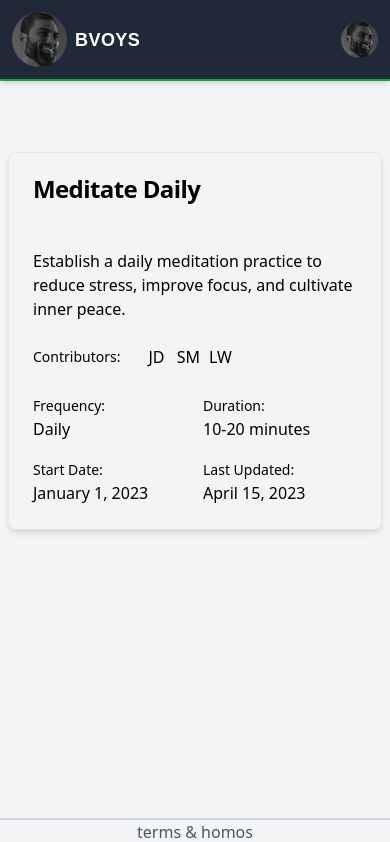
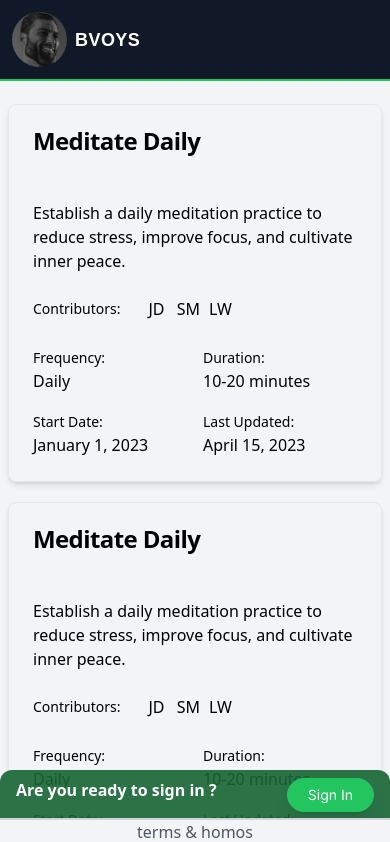
Before and after one commit to AsserElshafey/best-version-of-your-self, a Next.js app in the folder best-version-of-your-self/: page / in a window 390 px wide. Shown: the top 842 px of the page. Built offline with nearby package versions, Linux system fonts and the light colour scheme.

Commit message:
feat(pages): more flexiblity in the design

```diff
--- a/best-version-of-your-self/app/layout.jsx
+++ b/best-version-of-your-self/app/layout.jsx
@@ -11,8 +11,7 @@ const Rootlayout = ({ children }) => {
   return (
     <html lang='en'>
       <body className='bg-gray-100'>
-        <Nav />
-        <main className='pt-36'>
+        <main>
           {children}
         </main>
         <Footer />
--- a/best-version-of-your-self/app/login/page.jsx
+++ b/best-version-of-your-self/app/login/page.jsx
@@ -1,11 +1,22 @@
 import Login from '@/components/Login'
-
+import { HomeIcon } from '@heroicons/react/24/solid'
+import Link from 'next/link'
 
 const LoginPage = () => {
   return (
-    <div className='flex justify-center'>
-      <Login />
-    </div>
+    <>
+      <div className='flex justify-center items-center h-screen'>
+        <Login />
+      </div>
+      <div className="flex fixed bg-green-700 bottom-10 right-5 p-3 rounded-full">
+        <Link
+          href='/'
+          className="hover:scale-110 transition-all"
+        >
+          <HomeIcon className="w-6 h-6 text-white" />
+        </Link>
+      </div>
+    </>
   )
 }
 
--- a/best-version-of-your-self/app/page.jsx
+++ b/best-version-of-your-self/app/page.jsx
@@ -1,19 +1,52 @@
 
-
+import Link from "next/link"
+import Image from "next/image"
 import HabitCard from "@/components/HabitCard";
 import Login from "@/components/Login";
 
 
 const Home = () => {
   return (
-    <div className="flex justify-center md:w-4/6 p-2 md:p-0">
-      <div className="">
-        <HabitCard />
+    <>
+      <div className="flex w-full bg-gray-900 pl-3 py-3 border-b-2 border-green-500 mb-2 fixed top-0">
+        <Link href="/" className="flex gap-2 flex-center ">
+          <Image
+            src='/images/gigachad.jpg'
+            alt="Prmptopia Logo"
+            width={55}
+            height={55}
+            className="object-contain rounded-full"
+          />
+          <p className="logo_text">BVOYS</p>
+        </Link>
       </div>
-      <div className="hidden md:block fixed right-1 md:w-2/6">
-        <Login />
+      <div className="flex justify-center md:w-4/6 p-2 md:p-0 mt-24">
+        <div>
+          <HabitCard />
+          <HabitCard />
+          <HabitCard />
+          <HabitCard />
+          <HabitCard />
+          <HabitCard />
+
+        </div>
+        <div className="hidden md:block fixed right-1 md:w-2/6">
+          <Login />
+        </div>
       </div>
-    </div>
+      <div className="flex justify-between md:hidden w-full bg-green-800 py-2 px-4 fixed bottom-6 bg-opacity-90 rounded-t-xl">
+        <p className="text-white tet font-semibold">
+          Are you ready to sign in ?
+        </p>
+        <Link
+          type="button"
+          href='/login'
+          className="green_btn"
+        >
+          Sign In
+        </Link>
+      </div>
+    </>
   )
 }
 
--- a/best-version-of-your-self/app/signup/page.jsx
+++ b/best-version-of-your-self/app/signup/page.jsx
@@ -1,8 +1,11 @@
+import Link from "next/link"
+import { HomeIcon } from '@heroicons/react/24/solid'
 
 
 const SignUpPage = () => {
   return (
-    <div className="flex justify-center">
+    <>
+      <div className="flex justify-center items-center h-screen">
         <div className="md:w-1/2 max-w-sm border border-solid p-10 rounded-xl shadow-xl bg-zinc-100">
           <div className="text-center md:text-left mb-10">
             <label className="mr-1 font-bold text-xl font">Sign Up</label>
@@ -44,6 +47,15 @@ const SignUpPage = () => {
           </div>
         </div>
       </div>
+      <div className="flex fixed bg-green-700 bottom-10 right-5 p-3 rounded-full">
+        <Link
+          href='/'
+          className="hover:scale-110 transition-all"
+        >
+          <HomeIcon className="w-6 h-6 text-white" />
+        </Link>
+      </div>
+    </>
   )
 }
 
--- a/best-version-of-your-self/styles/globals.css
+++ b/best-version-of-your-self/styles/globals.css
@@ -8,10 +8,6 @@
   .text-balance {
     text-wrap: balance;
   }
-}
-
-body {
-  height: 10000px;
 }
 
 .black_btn {
```
Lines whose indentation alone changed are shown as unchanged.
